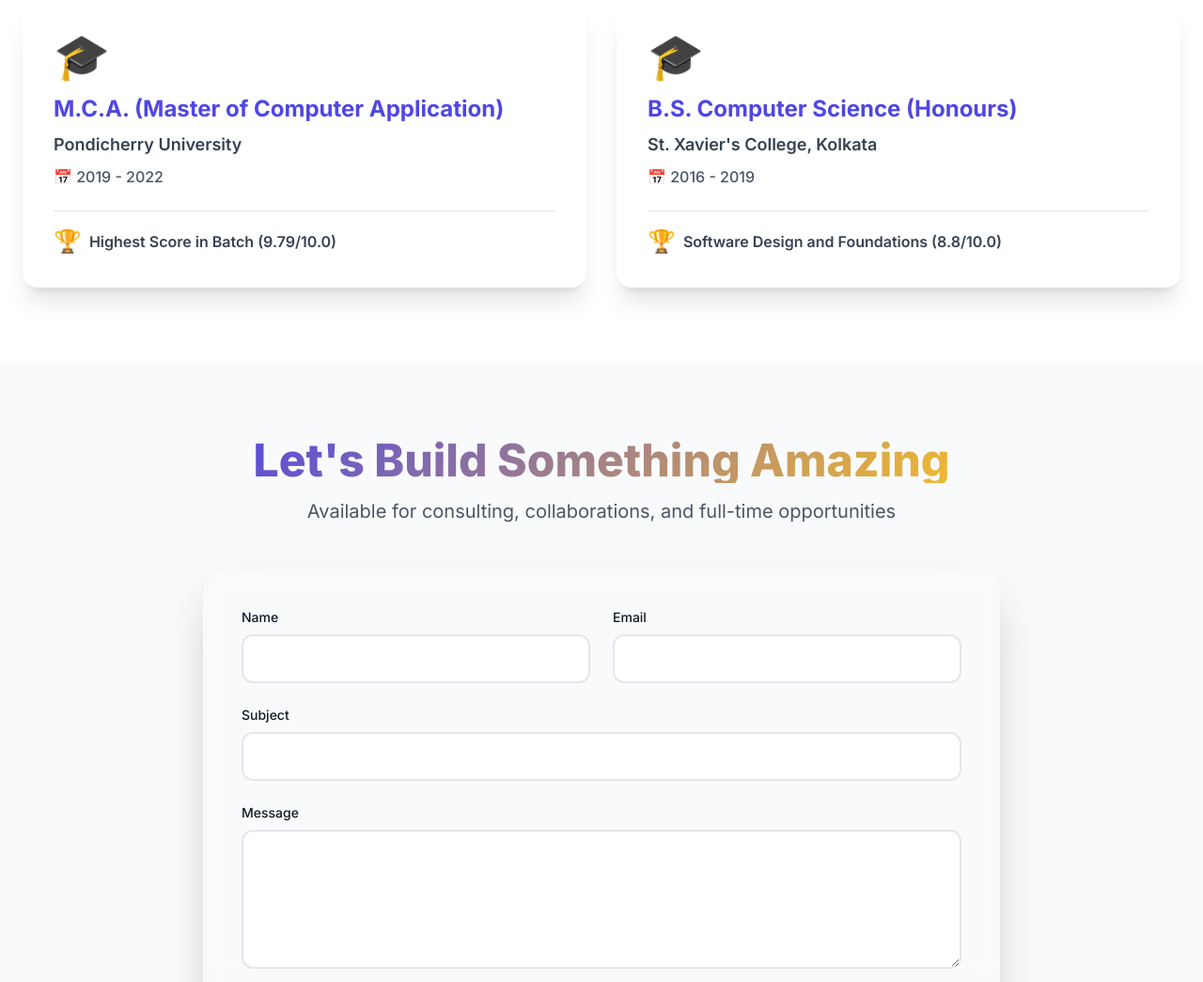
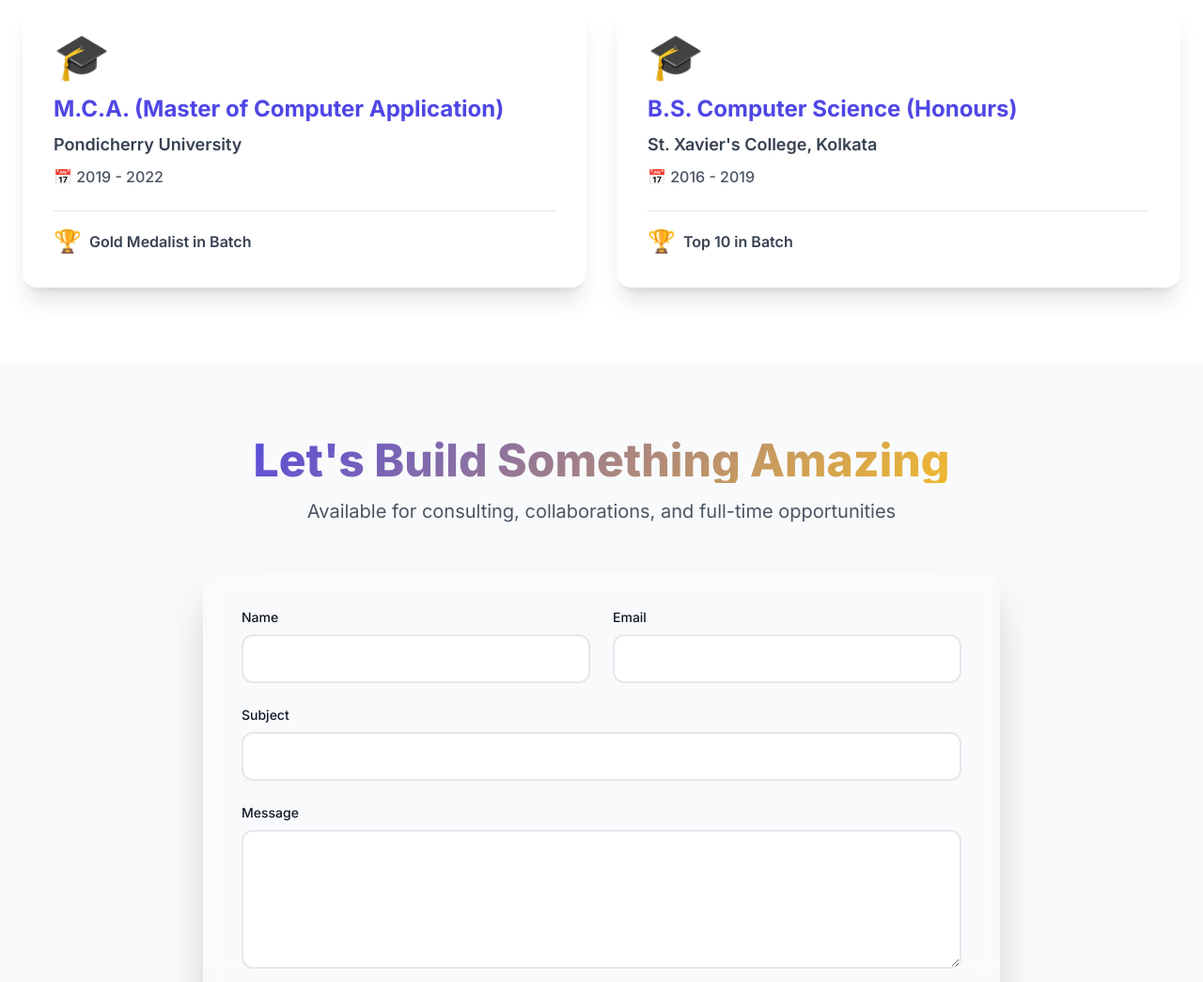
Before and after one commit to fear-the-lord/souvik-wesbite, a plain HTML site: page index.html in a window 1280 px wide. Shown: the part 3920-4965 px from the top of the page at 94% size. Drawn offline with nearby package versions, Linux system fonts and the light colour scheme.

Commit message:
Add files via upload

```diff
--- a/index.html
+++ b/index.html
@@ -268,8 +268,8 @@
                 { id: 3, title: "Cricket Shot Classification", description: "Hybrid CNN (ResNet18) + LSTM architecture deployed to analyze and distinguish 21 complex cricketing shots based on trajectory and stance.", technologies: "ResNet18, LSTM, AWS Lambda", link: "#", image: "https://placehold.co/600x400/10B981/ffffff?text=Cricket+ML", demo: "Production Ready" },
             ],
             education: [
-                { school: "Pondicherry University", degree: "M.C.A. (Master of Computer Application)", years: "2019 - 2022", focus: "Highest Score in Batch (9.79/10.0)", icon: "🎓" },
-                { school: "St. Xavier's College, Kolkata", degree: "B.S. Computer Science (Honours)", years: "2016 - 2019", focus: "Software Design and Foundations (8.8/10.0)", icon: "🎓" },
+                { school: "Pondicherry University", degree: "M.C.A. (Master of Computer Application)", years: "2019 - 2022", focus: "Gold Medalist in Batch", icon: "🎓" },
+                { school: "St. Xavier's College, Kolkata", degree: "B.S. Computer Science (Honours)", years: "2016 - 2019", focus: "Top 10 in Batch", icon: "🎓" },
             ],
         };
     </script>
```
